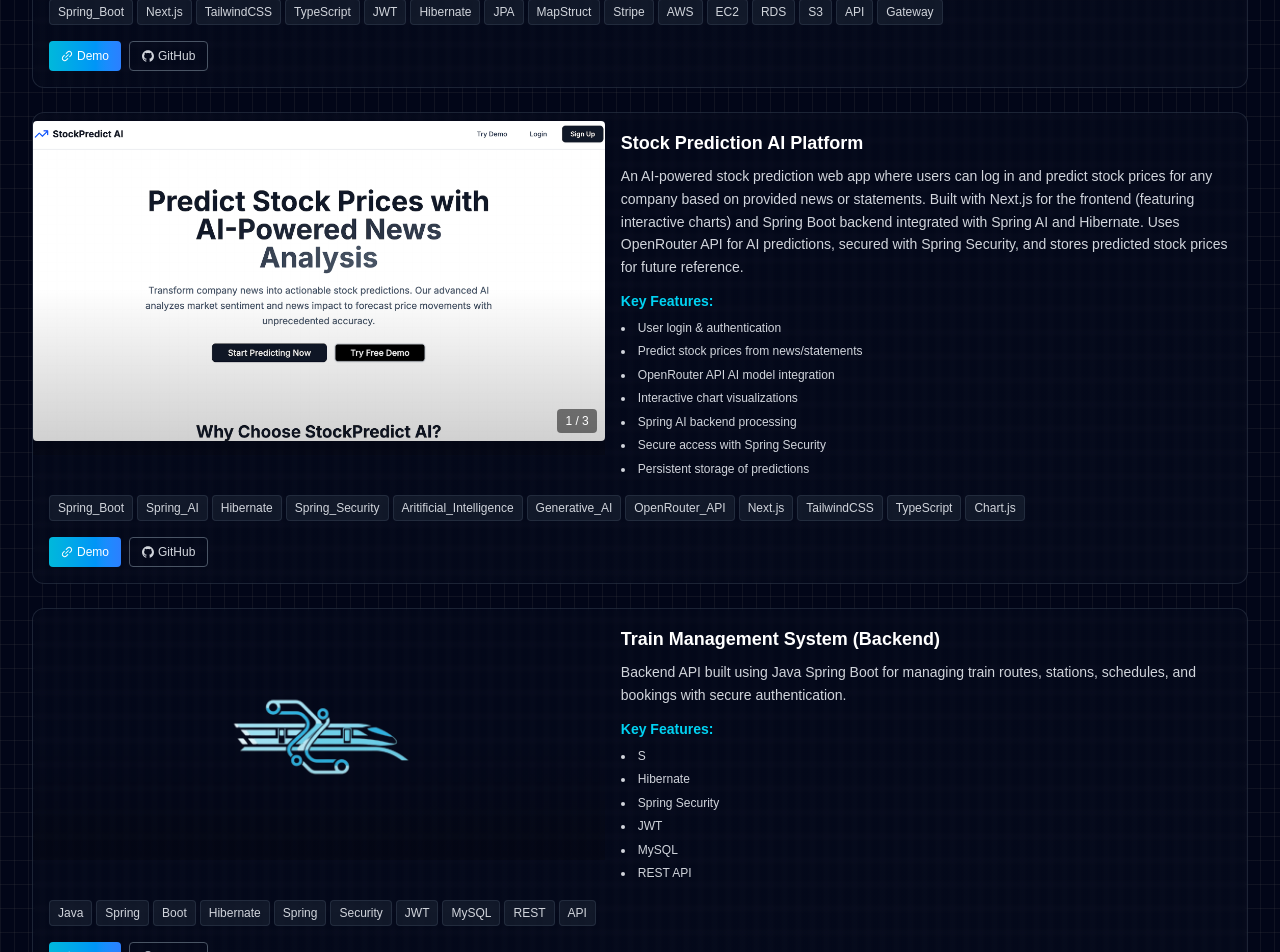
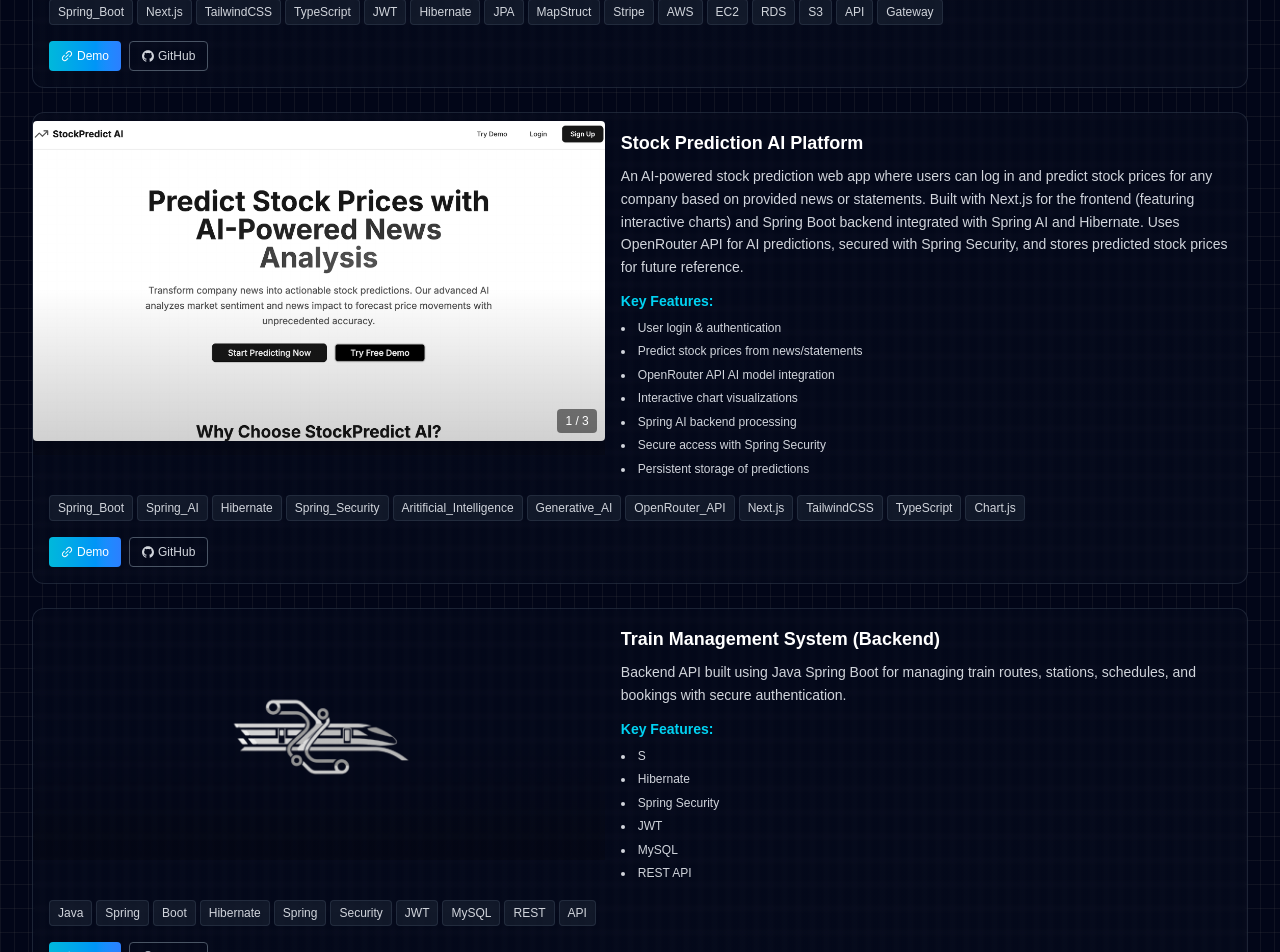
Before and after one commit to bipinstha07/portfolio, a React (Vite) app: page / in a window 1280 px wide. Shown: the part 1900-2852 px from the top of the page. Built offline with nearby package versions, Linux system fonts and the light colour scheme.

Commit message:
Photo gray

```diff
--- a/src/component/project.tsx
+++ b/src/component/project.tsx
@@ -42,7 +42,7 @@ function ImageGallery({ images, title }: { images: string[], title: string }) {
     return (
         <div className="relative group">
             <img
-                className="w-[580px] h-52 lg:h-80 mx-auto object-cover transition-transform duration-500 group-hover:scale-100 rounded"
+                className="w-[580px] h-52 lg:h-80 mx-auto object-cover transition-all duration-500 group-hover:scale-100 group-hover:grayscale-0 grayscale rounded"
                 src={images[currentImageIndex]}
                 alt={title + ' image ' + (currentImageIndex + 1)}
             />
@@ -203,7 +203,7 @@ function Project() {
                                         <ImageGallery images={data.images} title={data.title} />
                                     ) : (
                                         <motion.img
-                                            className=" h-58 lg:h-60 mx-auto object-contain transition-transform duration-500 group-hover:scale-100"
+                                            className=" h-58 lg:h-60 mx-auto object-contain transition-all duration-500 group-hover:scale-100 group-hover:grayscale-0 grayscale"
                                             src={data.images[0]}
                                             alt={data.title}
                                         />
```
